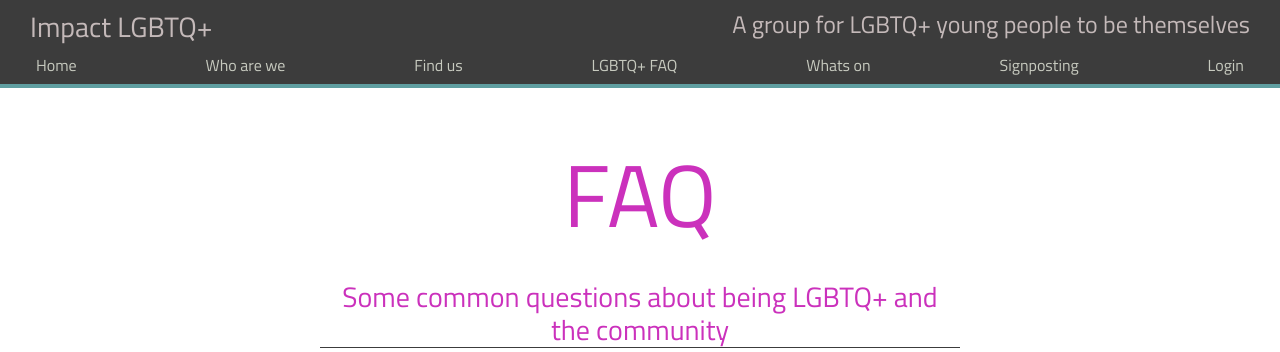
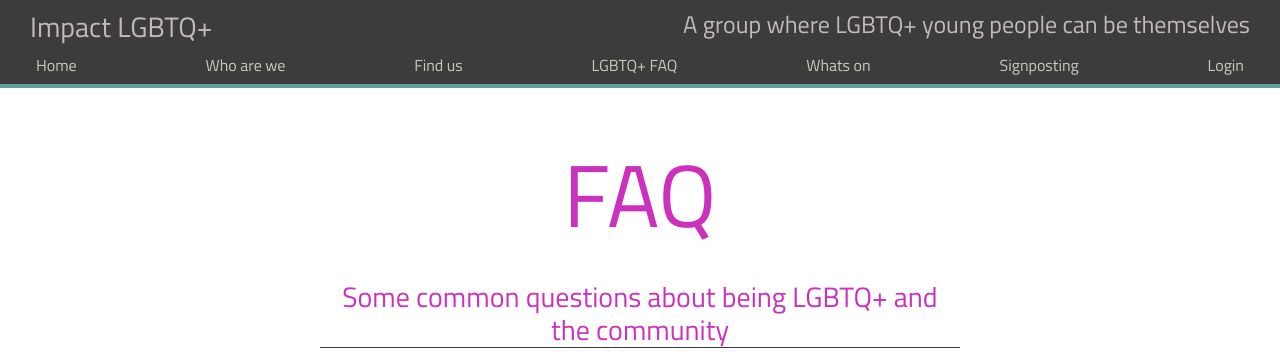
Before and after one commit to ImpactLGBTQ/Impact-Website, a Django app: template impact_website/templates/impact_website/FAQ.html in a window 1280 px wide. Shown: the top 352 px of the page. Run offline with Django 3.2, Linux system fonts and the light colour scheme; the template is opened without the code that fills it, so the values that code supplies are empty; style sheets or scripts are compiled from the project's sources; some libraries are stand-ins or nearby versions.

Commit message:
Updated title message

```diff
--- a/templates/includes/header_bar.html
+++ b/templates/includes/header_bar.html
@@ -62,7 +62,7 @@
 <div class="header_bar_container">
     <div class="header_bar_inner">
         <h3 class="header_text" style="float: left">Impact LGBTQ+</h3>
-        <h4 class="header_text" style="float: right">A group for LGBTQ+ young people to be themselves</h4>
+        <h4 class="header_text" style="float: right">A group where LGBTQ+ young people can be themselves</h4>
 
     </div>
     <div class="header_bar_inner">
```
